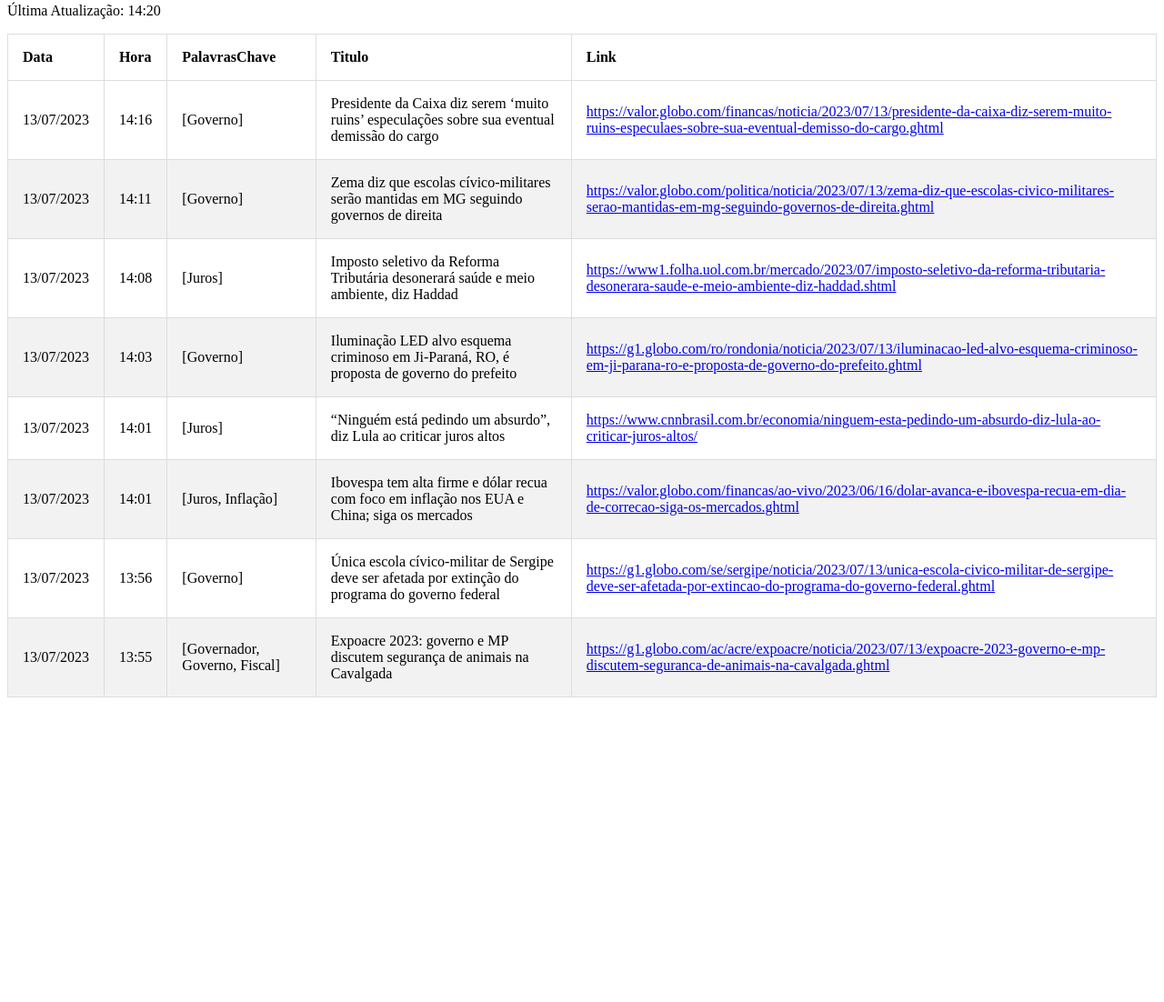
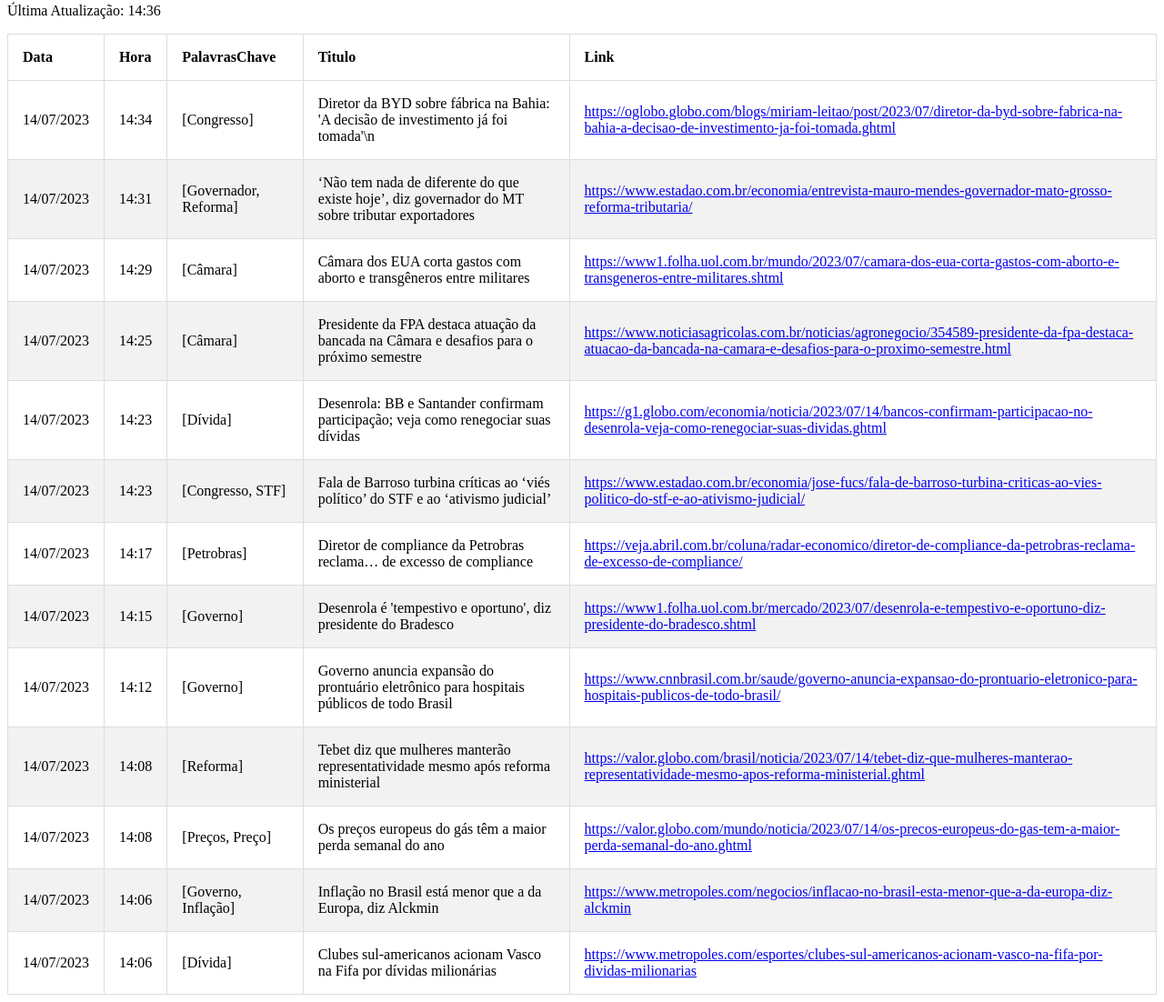
Before and after one commit to blnogueira/AgregN_1, a plain HTML site: page index.html in a window 1280 px wide. Shown: the part 52-1154 px from the top of the page at 91% size. Before the commit the page ends 827 px from the top, so only its background shows below. Drawn offline with Linux system fonts and the light colour scheme.

Commit message:
more tests

```diff
--- a/index.html
+++ b/index.html
@@ -1,4 +1,3 @@
-<meta charset="UTF-8">
 
 <html>
 <head>
@@ -12,7 +11,7 @@ tr:nth-child(even) {  background-color: #f2f2f2;}
 <body>
 
 <h2>Agregador de Notícias</h2>
-<p> Última Atualização: 14:20</p><table border="1" class="dataframe table table-stripped">
+<p> Última Atualização: 14:36</p><table border="1" class="dataframe table table-stripped">
   <thead>
     <tr style="text-align: right;">
       <th>Data</th>
@@ -24,60 +23,95 @@ tr:nth-child(even) {  background-color: #f2f2f2;}
   </thead>
   <tbody>
     <tr>
-      <td>13/07/2023</td>
-      <td>14:16</td>
-      <td>[Governo]</td>
-      <td>Presidente da Caixa diz serem ‘muito ruins’ especulações sobre sua eventual demissão do cargo</td>
-      <td><a href="https://valor.globo.com/financas/noticia/2023/07/13/presidente-da-caixa-diz-serem-muito-ruins-especulaes-sobre-sua-eventual-demisso-do-cargo.ghtml">https://valor.globo.com/financas/noticia/2023/07/13/presidente-da-caixa-diz-serem-muito-ruins-especulaes-sobre-sua-eventual-demisso-do-cargo.ghtml</a></td>
+      <td>14/07/2023</td>
+      <td>14:34</td>
+      <td>[Congresso]</td>
+      <td>Diretor da BYD sobre fábrica na Bahia: 'A decisão de investimento já foi tomada'\n</td>
+      <td><a href="https://oglobo.globo.com/blogs/miriam-leitao/post/2023/07/diretor-da-byd-sobre-fabrica-na-bahia-a-decisao-de-investimento-ja-foi-tomada.ghtml">https://oglobo.globo.com/blogs/miriam-leitao/post/2023/07/diretor-da-byd-sobre-fabrica-na-bahia-a-decisao-de-investimento-ja-foi-tomada.ghtml</a></td>
     </tr>
     <tr>
-      <td>13/07/2023</td>
-      <td>14:11</td>
-      <td>[Governo]</td>
-      <td>Zema diz que escolas cívico-militares serão mantidas em MG seguindo governos de direita</td>
-      <td><a href="https://valor.globo.com/politica/noticia/2023/07/13/zema-diz-que-escolas-civico-militares-serao-mantidas-em-mg-seguindo-governos-de-direita.ghtml">https://valor.globo.com/politica/noticia/2023/07/13/zema-diz-que-escolas-civico-militares-serao-mantidas-em-mg-seguindo-governos-de-direita.ghtml</a></td>
+      <td>14/07/2023</td>
+      <td>14:31</td>
+      <td>[Governador, Reforma]</td>
+      <td>‘Não tem nada de diferente do que existe hoje’, diz governador do MT sobre tributar exportadores</td>
+      <td><a href="https://www.estadao.com.br/economia/entrevista-mauro-mendes-governador-mato-grosso-reforma-tributaria/">https://www.estadao.com.br/economia/entrevista-mauro-mendes-governador-mato-grosso-reforma-tributaria/</a></td>
     </tr>
     <tr>
-      <td>13/07/2023</td>
-      <td>14:08</td>
-      <td>[Juros]</td>
-      <td>Imposto seletivo da Reforma Tributária desonerará saúde e meio ambiente, diz Haddad</td>
-      <td><a href="https://www1.folha.uol.com.br/mercado/2023/07/imposto-seletivo-da-reforma-tributaria-desonerara-saude-e-meio-ambiente-diz-haddad.shtml">https://www1.folha.uol.com.br/mercado/2023/07/imposto-seletivo-da-reforma-tributaria-desonerara-saude-e-meio-ambiente-diz-haddad.shtml</a></td>
+      <td>14/07/2023</td>
+      <td>14:29</td>
+      <td>[Câmara]</td>
+      <td>Câmara dos EUA corta gastos com aborto e transgêneros entre militares</td>
+      <td><a href="https://www1.folha.uol.com.br/mundo/2023/07/camara-dos-eua-corta-gastos-com-aborto-e-transgeneros-entre-militares.shtml">https://www1.folha.uol.com.br/mundo/2023/07/camara-dos-eua-corta-gastos-com-aborto-e-transgeneros-entre-militares.shtml</a></td>
     </tr>
     <tr>
-      <td>13/07/2023</td>
-      <td>14:03</td>
-      <td>[Governo]</td>
-      <td>Iluminação LED alvo esquema criminoso em Ji-Paraná, RO, é proposta de governo do prefeito</td>
-      <td><a href="https://g1.globo.com/ro/rondonia/noticia/2023/07/13/iluminacao-led-alvo-esquema-criminoso-em-ji-parana-ro-e-proposta-de-governo-do-prefeito.ghtml">https://g1.globo.com/ro/rondonia/noticia/2023/07/13/iluminacao-led-alvo-esquema-criminoso-em-ji-parana-ro-e-proposta-de-governo-do-prefeito.ghtml</a></td>
+      <td>14/07/2023</td>
+      <td>14:25</td>
+      <td>[Câmara]</td>
+      <td>Presidente da FPA destaca atuação da bancada na Câmara e desafios para o próximo semestre</td>
+      <td><a href="https://www.noticiasagricolas.com.br/noticias/agronegocio/354589-presidente-da-fpa-destaca-atuacao-da-bancada-na-camara-e-desafios-para-o-proximo-semestre.html">https://www.noticiasagricolas.com.br/noticias/agronegocio/354589-presidente-da-fpa-destaca-atuacao-da-bancada-na-camara-e-desafios-para-o-proximo-semestre.html</a></td>
     </tr>
     <tr>
-      <td>13/07/2023</td>
-      <td>14:01</td>
-      <td>[Juros]</td>
-      <td>“Ninguém está pedindo um absurdo”, diz Lula ao criticar juros altos</td>
-      <td><a href="https://www.cnnbrasil.com.br/economia/ninguem-esta-pedindo-um-absurdo-diz-lula-ao-criticar-juros-altos/">https://www.cnnbrasil.com.br/economia/ninguem-esta-pedindo-um-absurdo-diz-lula-ao-criticar-juros-altos/</a></td>
+      <td>14/07/2023</td>
+      <td>14:23</td>
+      <td>[Dívida]</td>
+      <td>Desenrola: BB e Santander confirmam participação; veja como renegociar suas dívidas</td>
+      <td><a href="https://g1.globo.com/economia/noticia/2023/07/14/bancos-confirmam-participacao-no-desenrola-veja-como-renegociar-suas-dividas.ghtml">https://g1.globo.com/economia/noticia/2023/07/14/bancos-confirmam-participacao-no-desenrola-veja-como-renegociar-suas-dividas.ghtml</a></td>
     </tr>
     <tr>
-      <td>13/07/2023</td>
-      <td>14:01</td>
-      <td>[Juros, Inflação]</td>
-      <td>Ibovespa tem alta firme e dólar recua com foco em inflação nos EUA e China; siga os mercados</td>
-      <td><a href="https://valor.globo.com/financas/ao-vivo/2023/06/16/dolar-avanca-e-ibovespa-recua-em-dia-de-correcao-siga-os-mercados.ghtml">https://valor.globo.com/financas/ao-vivo/2023/06/16/dolar-avanca-e-ibovespa-recua-em-dia-de-correcao-siga-os-mercados.ghtml</a></td>
+      <td>14/07/2023</td>
+      <td>14:23</td>
+      <td>[Congresso, STF]</td>
+      <td>Fala de Barroso turbina críticas ao ‘viés político’ do STF e ao ‘ativismo judicial’</td>
+      <td><a href="https://www.estadao.com.br/economia/jose-fucs/fala-de-barroso-turbina-criticas-ao-vies-politico-do-stf-e-ao-ativismo-judicial/">https://www.estadao.com.br/economia/jose-fucs/fala-de-barroso-turbina-criticas-ao-vies-politico-do-stf-e-ao-ativismo-judicial/</a></td>
     </tr>
     <tr>
-      <td>13/07/2023</td>
-      <td>13:56</td>
-      <td>[Governo]</td>
-      <td>Única escola cívico-militar de Sergipe deve ser afetada por extinção do programa do governo federal</td>
-      <td><a href="https://g1.globo.com/se/sergipe/noticia/2023/07/13/unica-escola-civico-militar-de-sergipe-deve-ser-afetada-por-extincao-do-programa-do-governo-federal.ghtml">https://g1.globo.com/se/sergipe/noticia/2023/07/13/unica-escola-civico-militar-de-sergipe-deve-ser-afetada-por-extincao-do-programa-do-governo-federal.ghtml</a></td>
+      <td>14/07/2023</td>
+      <td>14:17</td>
+      <td>[Petrobras]</td>
+      <td>Diretor de compliance da Petrobras reclama… de excesso de compliance</td>
+      <td><a href="https://veja.abril.com.br/coluna/radar-economico/diretor-de-compliance-da-petrobras-reclama-de-excesso-de-compliance/">https://veja.abril.com.br/coluna/radar-economico/diretor-de-compliance-da-petrobras-reclama-de-excesso-de-compliance/</a></td>
     </tr>
     <tr>
-      <td>13/07/2023</td>
-      <td>13:55</td>
-      <td>[Governador, Governo, Fiscal]</td>
-      <td>Expoacre 2023: governo e MP discutem segurança de animais na Cavalgada</td>
-      <td><a href="https://g1.globo.com/ac/acre/expoacre/noticia/2023/07/13/expoacre-2023-governo-e-mp-discutem-seguranca-de-animais-na-cavalgada.ghtml">https://g1.globo.com/ac/acre/expoacre/noticia/2023/07/13/expoacre-2023-governo-e-mp-discutem-seguranca-de-animais-na-cavalgada.ghtml</a></td>
+      <td>14/07/2023</td>
+      <td>14:15</td>
+      <td>[Governo]</td>
+      <td>Desenrola é 'tempestivo e oportuno', diz presidente do Bradesco</td>
+      <td><a href="https://www1.folha.uol.com.br/mercado/2023/07/desenrola-e-tempestivo-e-oportuno-diz-presidente-do-bradesco.shtml">https://www1.folha.uol.com.br/mercado/2023/07/desenrola-e-tempestivo-e-oportuno-diz-presidente-do-bradesco.shtml</a></td>
+    </tr>
+    <tr>
+      <td>14/07/2023</td>
+      <td>14:12</td>
+      <td>[Governo]</td>
+      <td>Governo anuncia expansão do prontuário eletrônico para hospitais públicos de todo Brasil</td>
+      <td><a href="https://www.cnnbrasil.com.br/saude/governo-anuncia-expansao-do-prontuario-eletronico-para-hospitais-publicos-de-todo-brasil/">https://www.cnnbrasil.com.br/saude/governo-anuncia-expansao-do-prontuario-eletronico-para-hospitais-publicos-de-todo-brasil/</a></td>
+    </tr>
+    <tr>
+      <td>14/07/2023</td>
+      <td>14:08</td>
+      <td>[Reforma]</td>
+      <td>Tebet diz que mulheres manterão representatividade mesmo após reforma ministerial</td>
+      <td><a href="https://valor.globo.com/brasil/noticia/2023/07/14/tebet-diz-que-mulheres-manterao-representatividade-mesmo-apos-reforma-ministerial.ghtml">https://valor.globo.com/brasil/noticia/2023/07/14/tebet-diz-que-mulheres-manterao-representatividade-mesmo-apos-reforma-ministerial.ghtml</a></td>
+    </tr>
+    <tr>
+      <td>14/07/2023</td>
+      <td>14:08</td>
+      <td>[Preços, Preço]</td>
+      <td>Os preços europeus do gás têm a maior perda semanal do ano</td>
+      <td><a href="https://valor.globo.com/mundo/noticia/2023/07/14/os-precos-europeus-do-gas-tem-a-maior-perda-semanal-do-ano.ghtml">https://valor.globo.com/mundo/noticia/2023/07/14/os-precos-europeus-do-gas-tem-a-maior-perda-semanal-do-ano.ghtml</a></td>
+    </tr>
+    <tr>
+      <td>14/07/2023</td>
+      <td>14:06</td>
+      <td>[Governo, Inflação]</td>
+      <td>Inflação no Brasil está menor que a da Europa, diz Alckmin</td>
+      <td><a href="https://www.metropoles.com/negocios/inflacao-no-brasil-esta-menor-que-a-da-europa-diz-alckmin">https://www.metropoles.com/negocios/inflacao-no-brasil-esta-menor-que-a-da-europa-diz-alckmin</a></td>
+    </tr>
+    <tr>
+      <td>14/07/2023</td>
+      <td>14:06</td>
+      <td>[Dívida]</td>
+      <td>Clubes sul-americanos acionam Vasco na Fifa por dívidas milionárias</td>
+      <td><a href="https://www.metropoles.com/esportes/clubes-sul-americanos-acionam-vasco-na-fifa-por-dividas-milionarias">https://www.metropoles.com/esportes/clubes-sul-americanos-acionam-vasco-na-fifa-por-dividas-milionarias</a></td>
     </tr>
   </tbody>
 </table>
```
